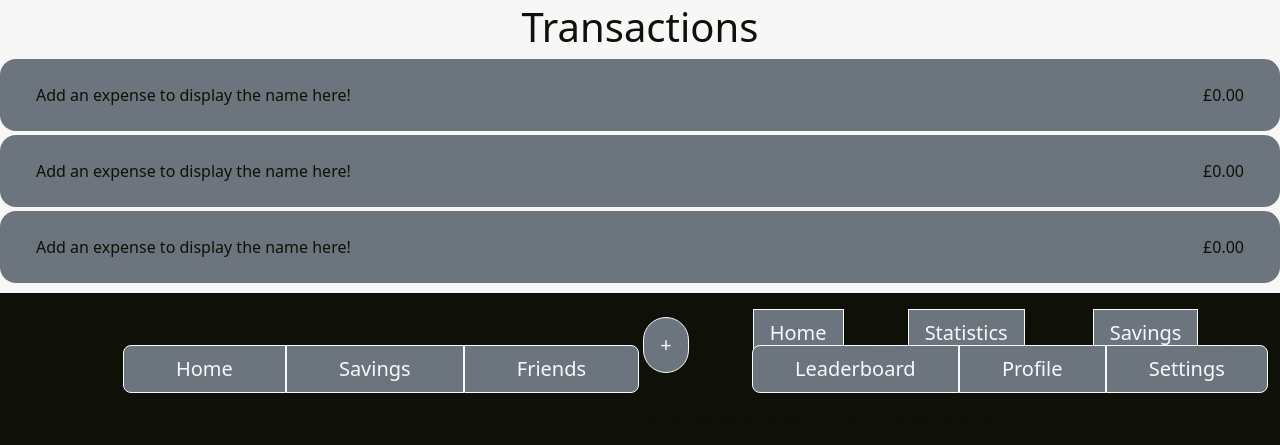
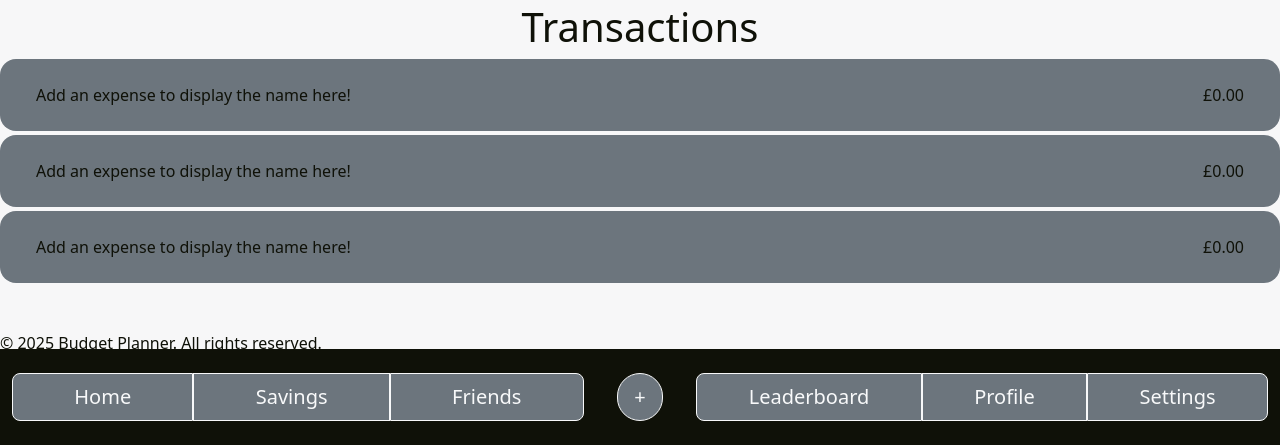
Before and after one commit to James-Schaffer/ibmHackathon2025Group3, a Flask app: page /home in a window 1280 px wide. Shown: the part 355-800 px from the top of the page. Run offline with Flask 3, Linux system fonts and the light colour scheme; a user stored in the database is signed in; some libraries are stand-ins or nearby versions.

Commit message:
Fixed merge conflict

```diff
--- a/templates/home.html
+++ b/templates/home.html
@@ -120,7 +120,6 @@
 
         <nav class="navbar navbar-extend-md navbar-dark m-0 fixed-bottom" style="background-color: #0F1108;">
             <div class="container-fluid justify-content-center py-2" style="background-color: #0F1108;">
-<<<<<<< HEAD
                 <div class="col btn-group m-0">
                     <a href="/home" class="btn btn-secondary btn-outline-light btn-lg mx-0">Home</a>
                     <a href="/savings" class="btn btn-secondary btn-outline-light btn-lg mx-0">Savings</a>
@@ -135,36 +134,7 @@
                             <li><a href="/expenses" class="dropdown-item">Expenses</a></li>
                             <li><a href="/capture" class="dropdown-item">Receipt Capture</a></li>
                         </ul>
-=======
-                    <div class="col btn-group m-0">
-                        <a href="/home" class="btn btn-secondary btn-outline-light btn-lg m-0">Home</a>
-<<<<<<< HEAD
-                        <a href="/savings" class="btn btn-secondary btn-outline-light btn-lg m-0 me-1">Statistics</a>
-=======
-                        <a href="/Savings" class="btn btn-secondary btn-outline-light btn-lg m-0 me-1">Savings</a>
->>>>>>> 6b30f588d9a6af8256531428574390dea9852f9d
                     </div>
-                    <div class="col-12 col-md-1 text-center">
-                        <div class="btn-group dropup">
-                            <button type="button" class="btn btn-secondary btn-outline-light btn-lg rounded-pill mx-0 my-2" data-bs-toggle="dropdown" aria-expanded="false">
-                                +
-                            </button>
-                            <ul class="dropdown-menu">
-                                <li><a href="/expenses" class="dropdown-item">Expenses</a></li>
-                                <li><a href="/capture" class="dropdown-item">Receipt Capture</a></li>
-                            </ul>
-                        </div>
-                    </div>
-                    <div class="col btn-group m-0">
-                        <a href="/leaderboard" class="btn btn-secondary btn-outline-light btn-lg mx-0 ms-1">Leaderboard</a>
-                        <a href="/profile" class="btn btn-secondary btn-outline-light btn-lg mx-0">Profile</a>
-                        <a href="/settings" class="btn btn-secondary btn-outline-light btn-lg mx-0">Settings</a>
-<<<<<<< HEAD
-                    </div>
-=======
->>>>>>> 542690b
-                    </div>
->>>>>>> 6b30f588d9a6af8256531428574390dea9852f9d
                 </div>
                 <div class="col btn-group m-0">
                     <a href="/leaderboard" class="btn btn-secondary btn-outline-light btn-lg mx-0 ms-1">Leaderboard</a>
```
